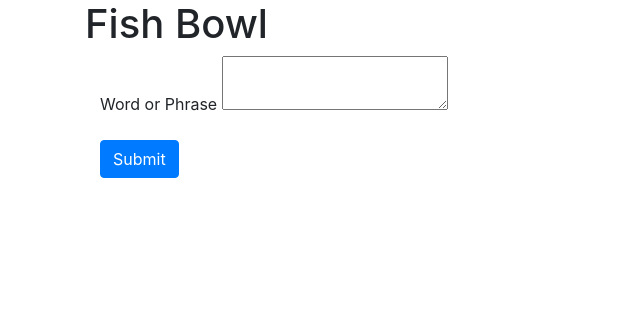
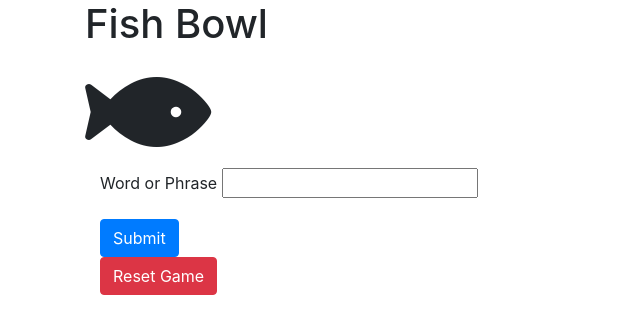
Before and after one commit to sjbrooks/Fishbowl-Game, a Flask app: page / in a window 1280 px wide. Shown: the top 334 px of the page, without its empty margins (0-640 px from the left). Run offline with Flask 2, Linux system fonts and the light colour scheme; parts of the project's set-up code (start-up, migrations or seed data) failed here and were passed over; some libraries are stand-ins or nearby versions.

Commit message:
functioning form and reset button; faulty count and count formatting (need to connect count to back end or use local storage to store count

```diff
--- a/app.py
+++ b/app.py
@@ -4,8 +4,8 @@ from flask import Flask, render_template, request, flash, redirect
 
 # revisit for authentication
 # from flask import session, g
+
 from flask_debugtoolbar import DebugToolbarExtension
-# from sqlalchemy.exc import IntegrityError
 
 from forms import PhraseForm
 from models import db, connect_db, Phrase
@@ -16,24 +16,19 @@ from secrets import SECRET_KEY
 
 app = Flask(__name__)
 
-# Get DB_URI from environ variable (useful for production/testing) or,
-# if not set there, use development local db.
 app.config['SQLALCHEMY_DATABASE_URI'] = (
-os.environ.get('DATABASE_URL', 'postgres:///fish_bowl'))
+os.environ.get('DATABASE_URL', 'postgres:///fishbowl'))
 
 app.config['SQLALCHEMY_TRACK_MODIFICATIONS'] = False
 app.config['SQLALCHEMY_ECHO'] = False
 app.config['SECRET_KEY'] = os.environ.get('SECRET_KEY', SECRET_KEY)
-
-# Having the Debug Toolbar show redirects explicitly is often useful;
-# however, if you want to turn it off, you can uncomment this line:
-#
-app.config['DEBUG_TB_INTERCEPT_REDIRECTS'] = True
+app.config['DEBUG_TB_INTERCEPT_REDIRECTS'] = False
 
 toolbar = DebugToolbarExtension(app)
 
 connect_db(app)
 
+db.create_all()
 
 # revisit techniques to "dry up" some of this repetition
 # in pulling values from the form
@@ -46,7 +41,7 @@ def homepage():
     form = PhraseForm()
 
     if form.validate_on_submit():
-        phrase = form.data.phrase
+        phrase = form.phrase.data
         phrase = Phrase(phrase=phrase)
 
         db.session.add(phrase)
@@ -56,3 +51,15 @@ def homepage():
 
     else:
         return render_template('phrase-form.html', form=form)
+
+
+@app.route('/reset-game')
+def reset_game():
+    """
+    Deletes all rows from the phrases table to start a new game.
+    """
+
+    Phrase.query.delete()
+    db.session.commit()
+
+    return redirect('/')
--- a/forms.py
+++ b/forms.py
@@ -1,9 +1,9 @@
 from flask_wtf import FlaskForm
-from wtforms import StringField, PasswordField, TextAreaField
-from wtforms.validators import DataRequired, Email, Length, URL, InputRequired
+from wtforms import StringField
+from wtforms.validators import DataRequired
 
 
 class PhraseForm(FlaskForm):
     """Form for adding phrases."""
 
-    phrase = TextAreaField('Word or Phrase', validators=[DataRequired()])
+    phrase = StringField('Word or Phrase', validators=[DataRequired()])
--- a/static/fish-bowl.js
+++ b/static/fish-bowl.js
@@ -0,0 +1,11 @@
+$PHRASE_FORM = $('#add-phrase-form')
+$FISH_COUNT = $('#fish-count')
+
+$PHRASE_FORM.on("submit", updatePhraseCount)
+
+let count = 0;
+
+function updatePhraseCount() {
+  count++;
+  $FISH_COUNT.text(count)
+}
--- a/templates/base.html
+++ b/templates/base.html
@@ -10,6 +10,8 @@
     crossorigin="anonymous"></script>
   <link href="https://stackpath.bootstrapcdn.com/bootstrap/4.3.1/css/bootstrap.min.css" rel="stylesheet"
     integrity="sha384-ggOyR0iXCbMQv3Xipma34MD+dH/1fQ784/j6cY/iJTQUOhcWr7x9JvoRxT2MZw1T" crossorigin="anonymous">
+  <link rel="stylesheet" href="https://use.fontawesome.com/releases/v5.3.1/css/all.css"
+    integrity="sha384-mzrmE5qonljUremFsqc01SB46JvROS7bZs3IO2EmfFsd15uHvIt+Y8vEf7N7fWAU" crossorigin="anonymous">
 </head>
 
 <body>
@@ -25,6 +27,11 @@
     </p>
     {% endfor %}
 
+    <span class="fa-layers fa-fw">
+      <i class="fas fa-fish fa-7x fa-layers"></i>
+        <span id="fish-count" class="fa-layers-text fa-inverse" data-fa-transform="shrink-8 down-3" style="font-weight:900"></span>
+    </span>
+
     <div class="container">
       {% block content %}
       {% endblock %}
--- a/templates/phrase-form.html
+++ b/templates/phrase-form.html
@@ -6,7 +6,7 @@ Fish Bowl
 
 {% block content %}
 
-<form id="create-user-form" method="POST">
+<form id="add-phrase-form" method="POST">
   {{ form.hidden_tag() }}
 
   {% for field in form
@@ -24,4 +24,8 @@ Fish Bowl
   <button type="submit" class="btn btn-primary">Submit</button>
 </form>
 
+<form action="/reset-game" method="get">
+  <button type="submit" class="btn btn-danger">Reset Game</button>
+</form>
+
 {% endblock %}
```
Also changed, not shown: 1 other file. Lines whose indentation alone changed are shown as unchanged.
